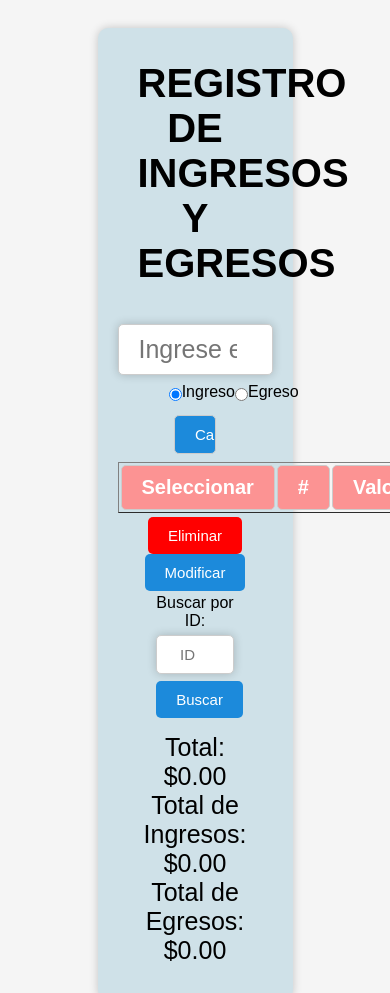
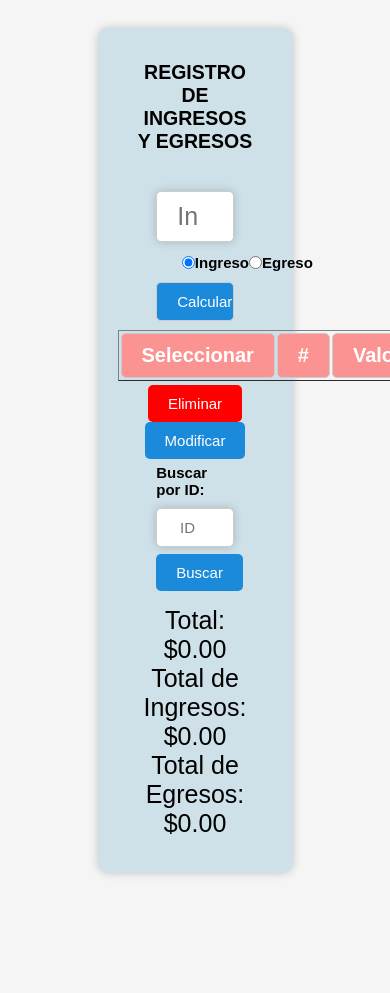
Before and after one commit to DwightHernandez/PresupuestoCasa2, a plain HTML site: page index.html in a window 390 px wide. Shown: the top 993 px of the page. After the commit the page ends 893 px from the top, so only its background shows below. Drawn offline with Linux system fonts and the light colour scheme; no server answers.

Commit message:
style: :lipstick: Se ajustaron algunos botones

```diff
--- a/style.css
+++ b/style.css
@@ -45,6 +45,15 @@ h1{
     color: #000;
     margin-bottom: 20px;
     margin-top: 3%;
+}
+
+/*h1 se adapte al tamaño de section*/
+@media screen and (max-width: 800px){
+    h1{
+        width: 100%;
+        margin-left: 0%;
+        font-size: 5vw;
+    }
 }
 
 .numeros{
@@ -114,6 +123,28 @@ input{
     outline: none;
 }
 
+/*hacer responsive input*/
+@media screen and (max-width: 800px){
+    input{
+        width: 100%;
+        margin-left: 0%;
+        width: 50px;
+
+    }
+}
+
+label{
+    font-size: 15px;
+    color: #000;
+    margin-bottom: 5px;
+    margin-top: 5px;
+    display: block;
+    text-align: left;
+    font-weight: bold;
+    margin-right: 0px;
+}
+
+
 .boton{
     width: 25%;
     padding: 10px 20px;
@@ -126,6 +157,14 @@ input{
     font-size: 15px;
     cursor: pointer;
 
+}
+
+/*hacer responsive .boton*/
+@media screen and (max-width: 800px){
+    .boton{
+        width: 100%;
+        margin-left: 0%;
+    }
 }
 
 .boton:hover{
@@ -163,16 +202,15 @@ table{
     margin-left: 25%;
     margin-top: 2%;
 }
+
+/*centrar y ajustar table a medida de section*/
 @media screen and (max-width: 800px){
     table{
         width: 100%;
         margin-left: 0%;
     }
-    form{
-        width: 100%;
-        margin-left: 0%;
-    }
 }
+
 
 #deleteButton{
     background: #ff0000;
```
